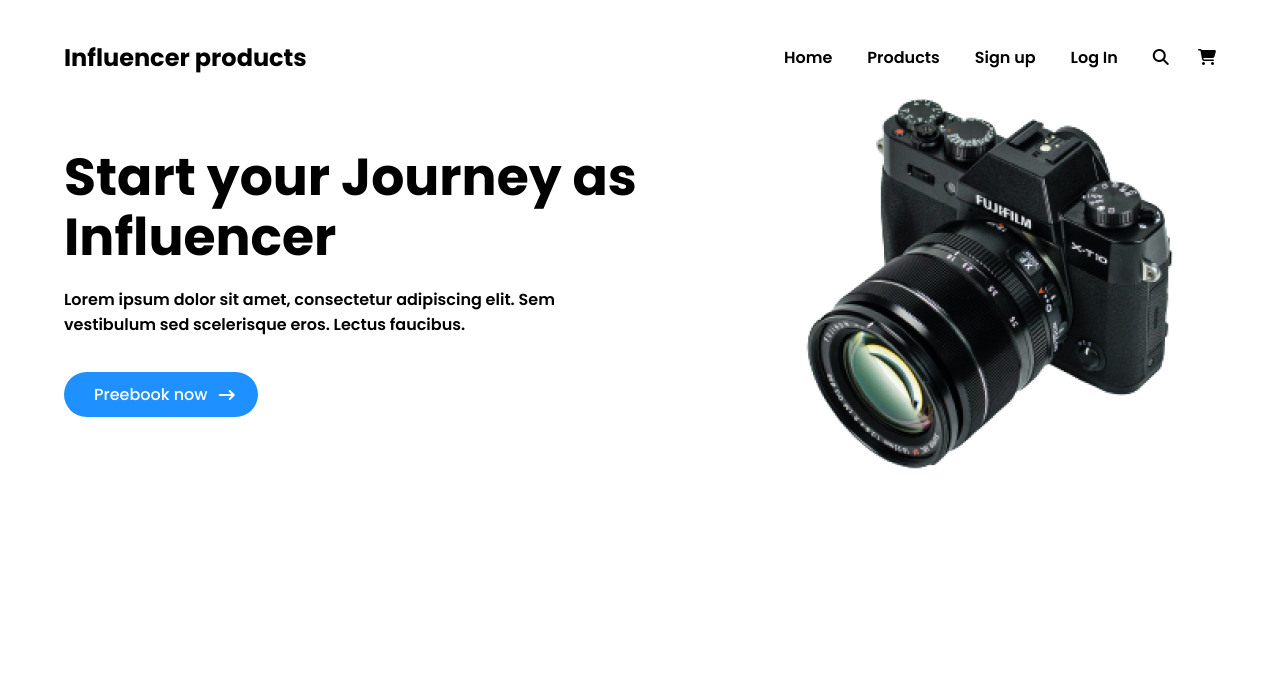
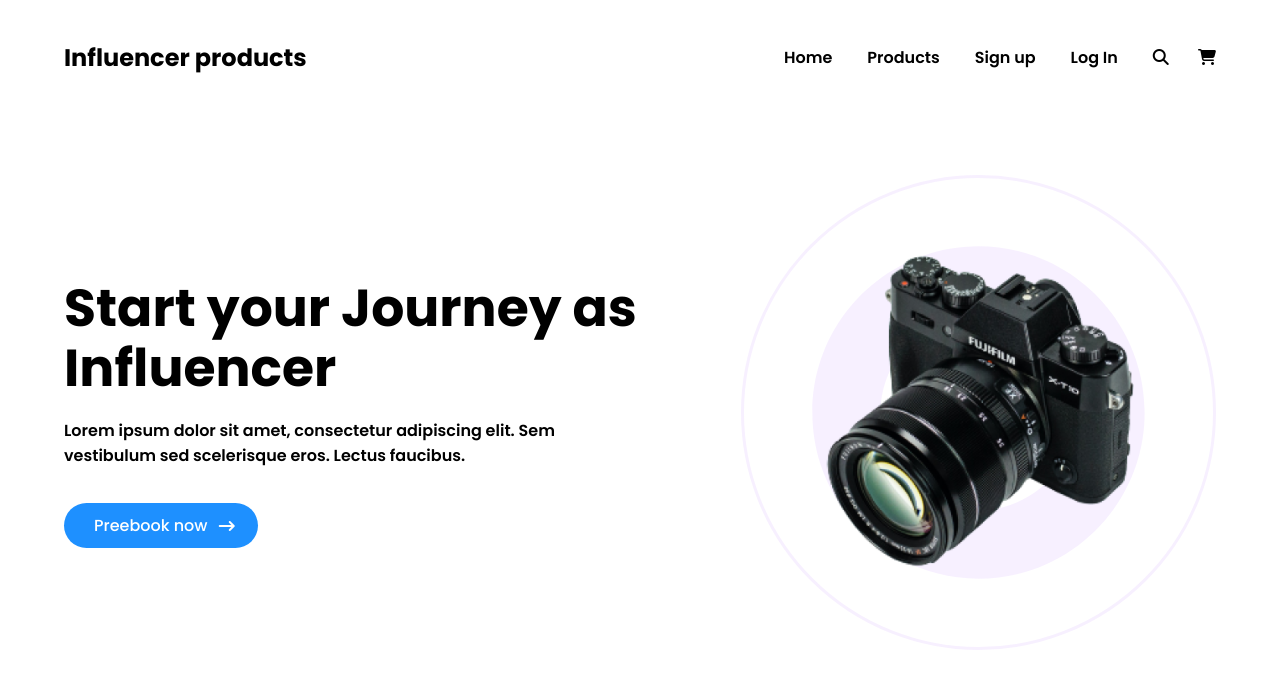
Before and after one commit to Mohammad7558/Influencer-gear-website, a plain HTML site: page index.html in a window 1280 px wide. Drawn offline with Linux system fonts and the light colour scheme.

Commit message:
new section

```diff
--- a/index.html
+++ b/index.html
@@ -45,7 +45,8 @@
                 <a class="btn" href="#">Preebook now <i class="fa-solid fa-arrow-right-long"></i></a>
             </div>
             <div class="banner-img half-width">
-                <img src="images/main-camera.png" alt="">
+                <img class="camera" src="images/main-camera.png" alt="">
+                <img src="images/Circle design.svg" alt="">
             </div>
         </section>
     </main>
--- a/stylesheet/style.css
+++ b/stylesheet/style.css
@@ -78,6 +78,8 @@
     display: flex;
     align-items: center;
     justify-content: space-between;
+    padding-top: 100px;
+    position: relative;
 }
 .half-width{
    width: 50%;
@@ -115,3 +117,9 @@
     display: flex;
     justify-content: end;
 }
+.camera{
+    top: 28%;
+    left: 64%;
+    position: absolute;
+    width: 32%;
+}
```
